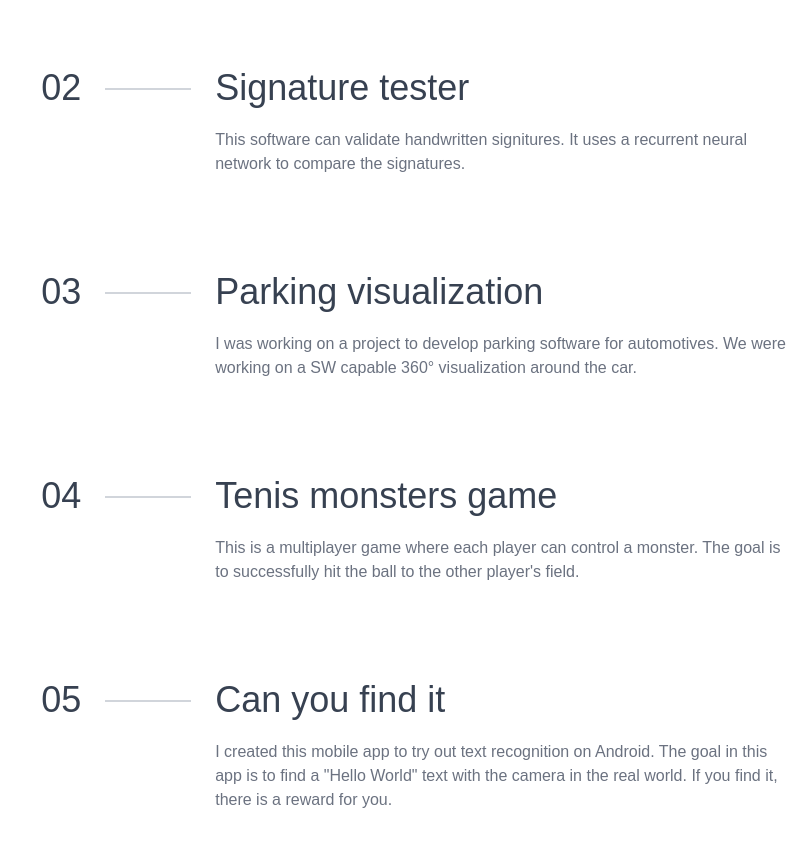
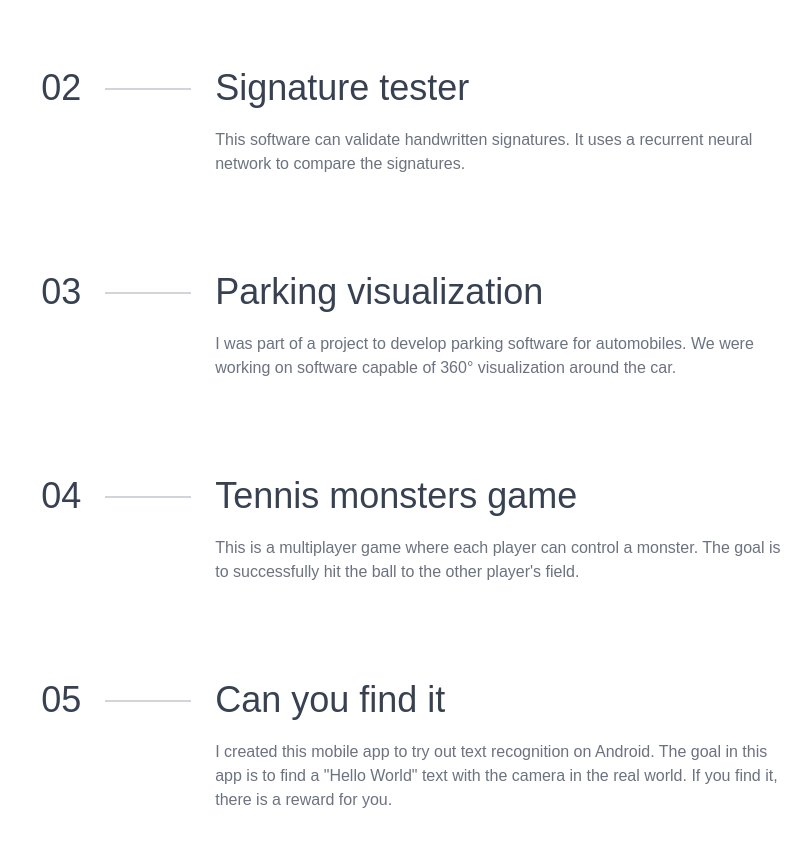
Before and after one commit to pacsinta/MyPage, a Next.js app: page / in a window 1280 px wide. Shown: the part 1740-2586 px from the top of the page, without its empty margins (474-1280 px from the left). Built offline with nearby package versions, Linux system fonts and the light colour scheme.

Commit message:
Type fixes

```diff
--- a/app/components /Portfolio.tsx
+++ b/app/components /Portfolio.tsx
@@ -40,14 +40,14 @@ export default function Portfolio() {
                             },
                             {
                                 title: "Signature tester",
-                                description: "This software can validate handwritten signitures. It uses a recurrent neural network to compare the signatures."
+                                description: "This software can validate handwritten signatures. It uses a recurrent neural network to compare the signatures."
                             },
                             {
                                 title: "Parking visualization",
-                                description: "I was working on a project to develop parking software for automotives. We were working on a SW capable 360° visualization around the car."
+                                description: "I was part of a project to develop parking software for automobiles. We were working on software capable of 360° visualization around the car."
                             },
                             {
-                                title: "Tenis monsters game",
+                                title: "Tennis monsters game",
                                 description: "This is a multiplayer game where each player can control a monster. The goal is to successfully hit the ball to the other player's field."
                             },
                             {
```
